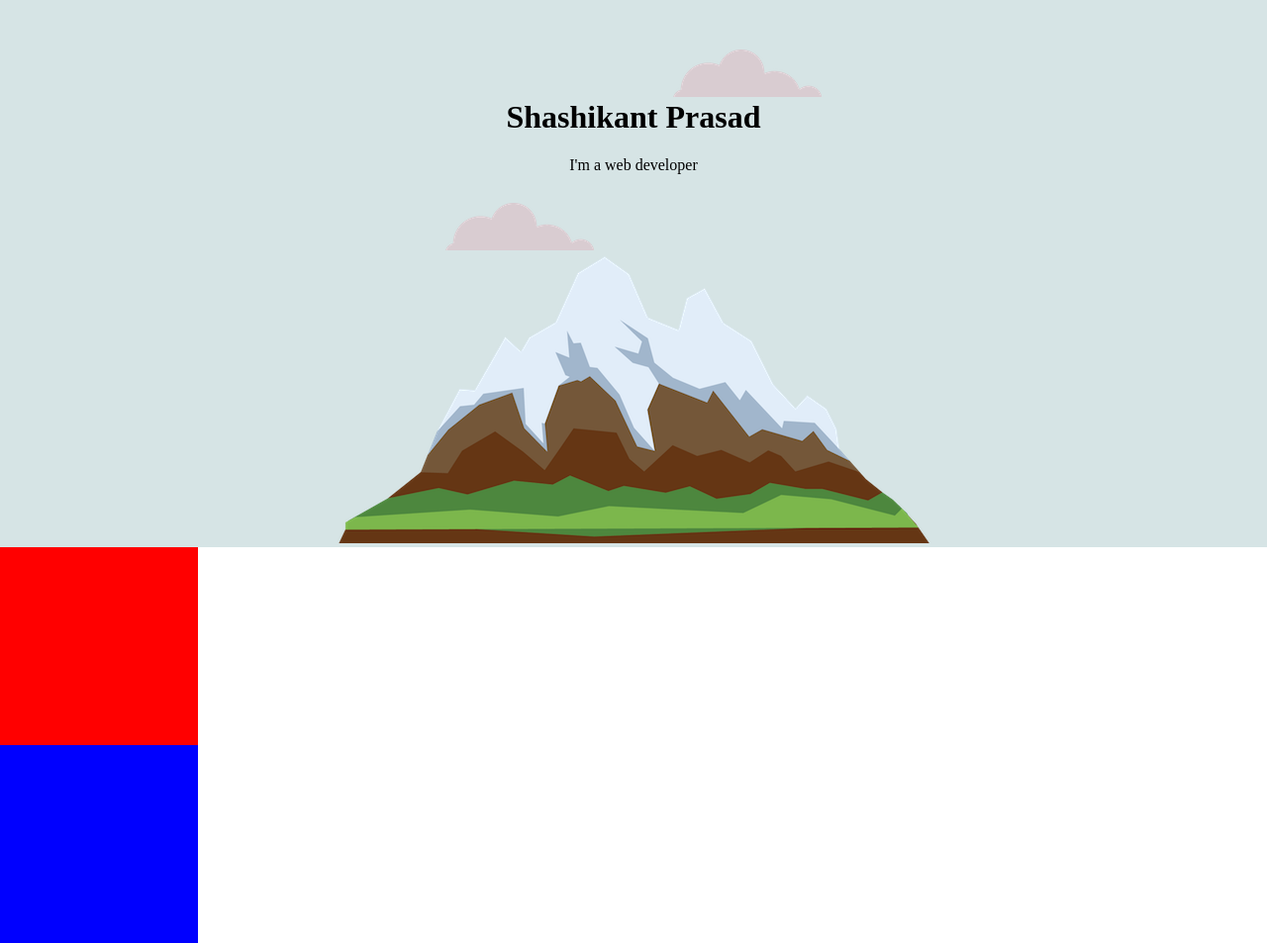
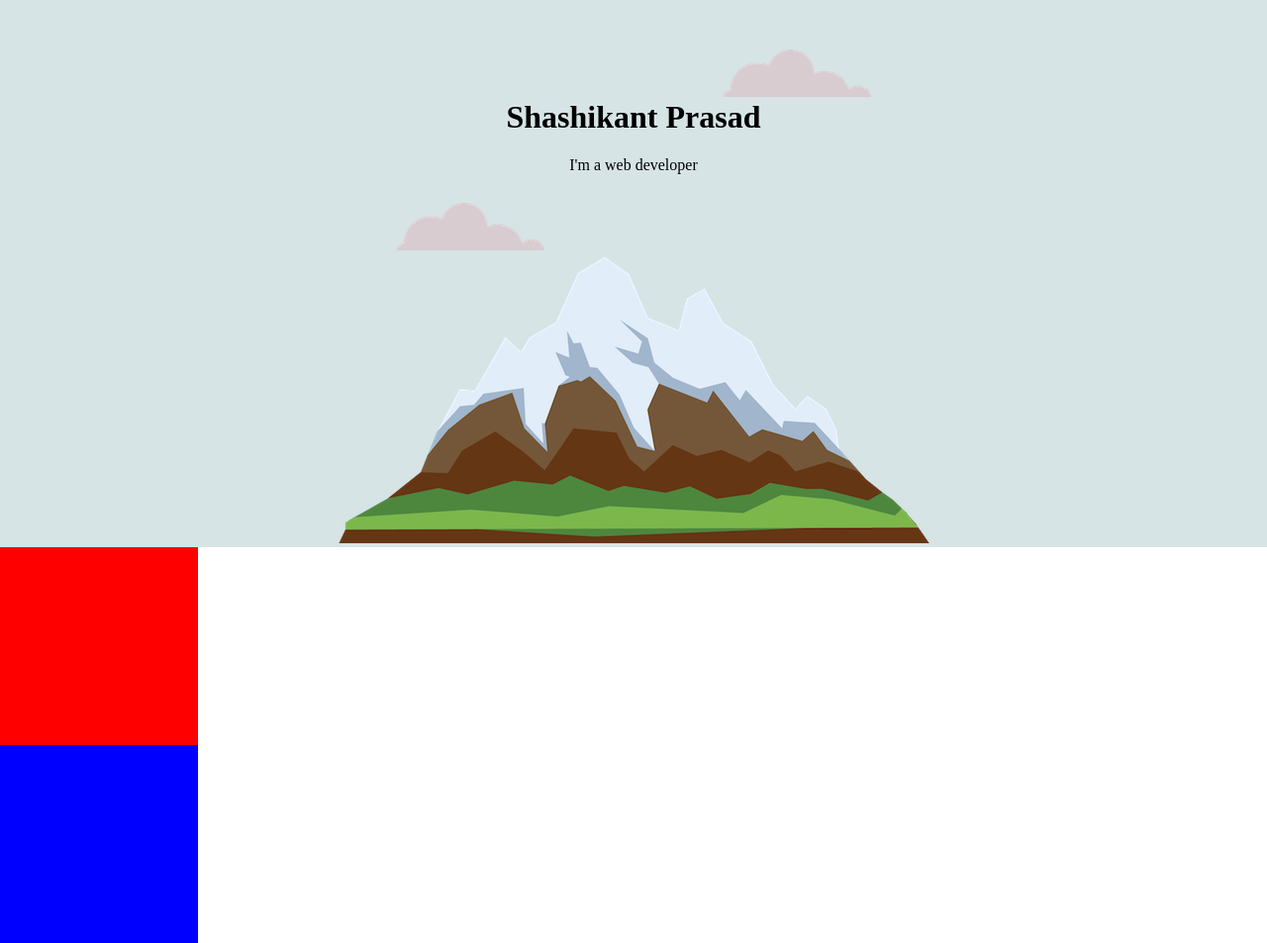
Before and after one commit to ShashiKPD/my-site, a plain HTML site: page index.html in a window 1280 px wide. Shown: the whole page at 99% size. Drawn offline with Linux system fonts and the light colour scheme.

Commit message:
Cloud position updated

```diff
--- a/css/styles.css
+++ b/css/styles.css
@@ -24,10 +24,10 @@ h1{
 .top-cloud {
   position: absolute;
   top: 50px;
-  right: 450px;
+  right: 400px;
 }
 .bottom-cloud {
   position: absolute;
-  left: 450px;
+  left: 400px;
   bottom: 300px;
 }
```
